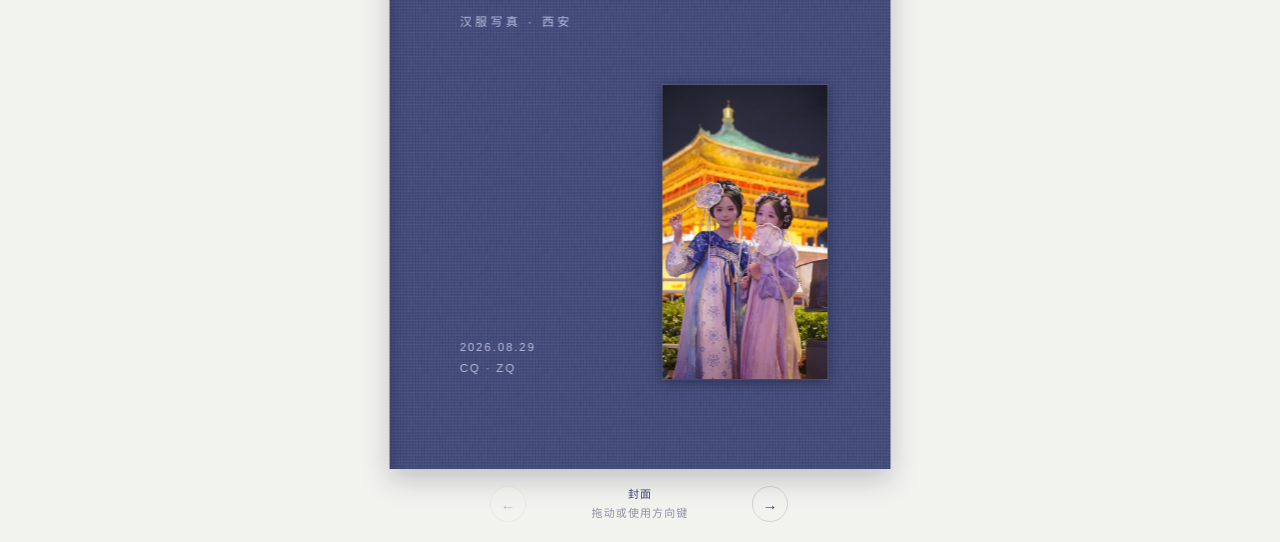
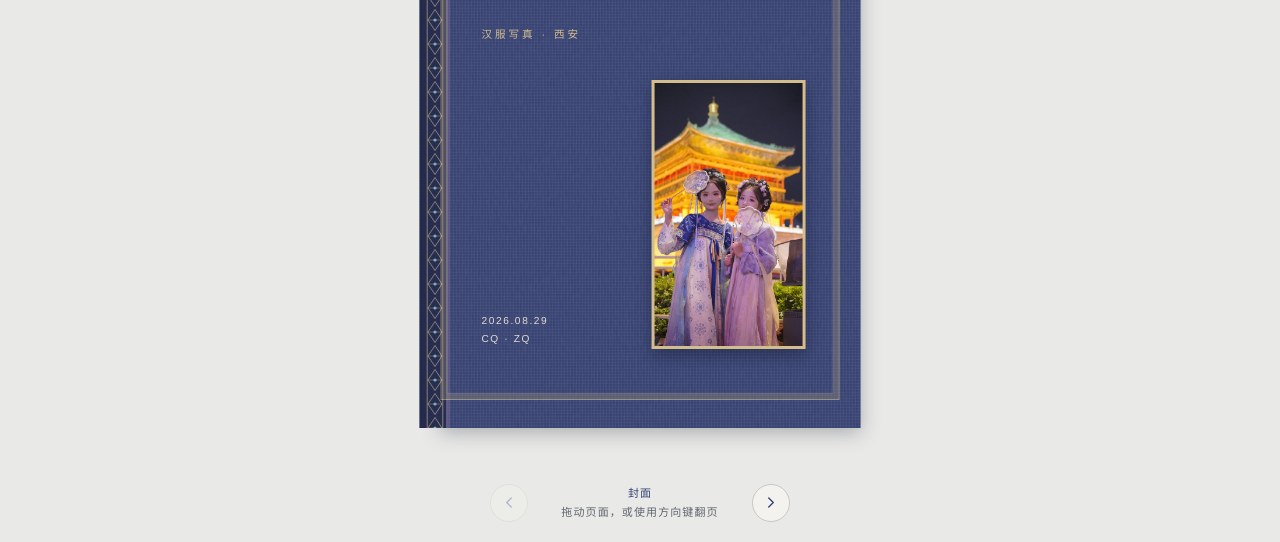
Before and after one commit to FaLalens/changan-yiri, a plain HTML site: page index.html in a window 1280 px wide. Shown: the part 258-800 px from the top of the page. Drawn offline with Linux system fonts and the light colour scheme.

Commit message:
优化写真集装帧与翻页体验

```diff
--- a/flipbook.js
+++ b/flipbook.js
@@ -6,7 +6,6 @@ const pageStatus = document.querySelector("#page-status");
 const orientationStatus = document.querySelector("#orientation");
 const pageWidth = Number(bookElement.dataset.pageWidth) || 512;
 const pageHeight = Number(bookElement.dataset.pageHeight) || 640;
-document.documentElement.style.setProperty("--page-ratio", pageWidth / pageHeight);
 
 // 叶片上限是唯一真源：这里定义一次，写进 CSS 变量供版式使用，
 // 同时交给 PageFlip 当作 maxWidth。两处同源就不会互相夹住。
@@ -14,6 +13,7 @@ const leafMax = 1200;
 document.documentElement.style.setProperty("--page-ratio", pageWidth / pageHeight);
 document.documentElement.style.setProperty("--leaf-max", `${leafMax}px`);
 
+const prefersReducedMotion = window.matchMedia?.("(prefers-reduced-motion: reduce)").matches === true;
 const pageFlip = new St.PageFlip(bookElement, {
   width: pageWidth,
   height: pageHeight,
@@ -22,8 +22,8 @@ const pageFlip = new St.PageFlip(bookElement, {
   maxWidth: leafMax,
   minHeight: Math.max(1, Math.round(pageHeight * 0.56)),
   maxHeight: Math.round((leafMax * pageHeight) / pageWidth),
-  drawShadow: true,
-  flippingTime: 760,
+  drawShadow: false,
+  flippingTime: prefersReducedMotion ? 1 : 760,
   usePortrait: true,
   startZIndex: 10,
   autoSize: true,
@@ -33,12 +33,13 @@ const pageFlip = new St.PageFlip(bookElement, {
   clickEventForward: true,
   useMouseEvents: true,
   swipeDistance: 24,
-  showPageCorners: true,
+  showPageCorners: false,
   disableFlipByClick: false,
 });
 
 let currentPage = 0;
 let isTurning = false;
+let openingCover = false;
 
 /* ---- 照片按需加载 -------------------------------------------------
    页面里先放 5KB 的模糊占位图，整本首屏不到 10KB 就能翻。
@@ -66,7 +67,18 @@ function upgrade(scope) {
     done.set(img, url);
     const next = new Image();
     next.decoding = "async";
-    next.onload = () => { img.src = url; };       // 解码完再换，避免闪白
+    next.onload = () => {
+      if (done.get(img) === url) {
+        img.src = url;
+        img.closest(".book-page")?.classList.remove("photo-error");
+      }
+    };
+    next.onerror = () => {
+      if (done.get(img) === url) {
+        done.delete(img);
+        img.closest(".book-page")?.classList.add("photo-error");
+      }
+    };
     next.src = url;
   });
 }
@@ -82,7 +94,7 @@ function upgradeAround(page) {
 function updateControls() {
   const pageCount = pageFlip.getPageCount();
   const lastPage = pageCount - 1;
-  bookElement.dataset.edge = currentPage === 0 ? "front" : currentPage === lastPage ? "back" : "inside";
+  bookElement.dataset.edge = openingCover ? "inside" : currentPage === 0 ? "front" : currentPage === lastPage ? "back" : "inside";
 
   previousButton.disabled = currentPage === 0 || isTurning;
   nextButton.disabled = currentPage === lastPage || isTurning;
@@ -104,6 +116,7 @@ pageFlip.on("flip", (event) => {
 
 pageFlip.on("changeState", (event) => {
   isTurning = event.data !== "read";
+  openingCover = event.data === "flipping" && currentPage === 0;
   updateControls();
 });
 
--- a/index.html
+++ b/index.html
@@ -8,6 +8,7 @@
   <link rel="stylesheet" href="styles.css">
 </head>
 <body>
+<a class="skip-link" href="#book">跳到相册</a>
 <main class="room">
   <header class="book-header">
     <span>2026.08.29</span>
@@ -15,9 +16,9 @@
     <span id="orientation">对开</span>
   </header>
 
-  <section class="stage" aria-label="可翻页的写真集">
+  <section class="stage" aria-label="可翻页的写真集" aria-describedby="book-help">
     <div class="book-rig">
-      <div id="book" class="book" data-page-width="480" data-page-height="640">
+      <div id="book" class="book" data-page-width="480" data-page-height="640" tabindex="-1">
 
         <!-- 1 封面 -->
         <article class="book-page art-page cloth recto" data-density="hard" aria-label="封面">
@@ -110,7 +111,7 @@
         </article>
 
         <!-- 15 章首 食 -->
-        <article class="book-page art-page chapter recto" aria-label="第二章 食">
+        <article class="book-page art-page chapter lotus recto" aria-label="第二章 食">
           <p class="chapter-no">贰</p>
           <h2 class="chapter-name">食</h2>
           <p class="chapter-meta">16:31 至 16:33<br>德福巷</p>
@@ -216,7 +217,7 @@
         </article>
 
         <!-- 33 章首 夜 -->
-        <article class="book-page art-page chapter recto" aria-label="第四章 夜">
+        <article class="book-page art-page chapter lotus recto" aria-label="第四章 夜">
           <p class="chapter-no">肆</p>
           <h2 class="chapter-name">夜</h2>
           <p class="chapter-meta">20:18 至 22:07<br>钟楼</p>
@@ -300,9 +301,16 @@
   </section>
 
   <footer class="controls" aria-label="翻页控制">
-    <button id="previous" type="button" aria-label="上一页">←</button>
-    <div class="status" aria-live="polite"><span id="page-status">封面</span><small>拖动或使用方向键</small></div>
-    <button id="next" type="button" aria-label="下一页">→</button>
+    <button id="previous" type="button" aria-label="上一页">
+      <svg viewBox="0 0 20 20" aria-hidden="true" focusable="false"><path d="m12.5 4.5-5 5 5 5" /></svg>
+    </button>
+    <div class="status" aria-live="polite">
+      <span id="page-status">封面</span>
+      <small id="book-help">拖动页面，或使用方向键翻页</small>
+    </div>
+    <button id="next" type="button" aria-label="下一页">
+      <svg viewBox="0 0 20 20" aria-hidden="true" focusable="false"><path d="m7.5 4.5 5 5-5 5" /></svg>
+    </button>
   </footer>
 </main>
 <script src="vendor/page-flip.browser.js"></script>
--- a/style/book-style.css
+++ b/style/book-style.css
@@ -1,8 +1,8 @@
 /* =============================================================
    《长安一日》 — 页面层
    全书配色取自当天两位主角身上真实穿着的汉服：
-     ZQ 靛蓝汉服  采样 #3b4477
-     CQ 藕紫汉服  采样 #8f7c9c
+     ZQ 靛蓝汉服  原色 #3b4477，布面调整为 #354174
+     CQ 藕紫汉服  原色 #8f7c9c，深色章节用 #62536d
    纸色为中性冷白，刻意避开相册惯用的米黄。
    ============================================================= */
 
@@ -10,12 +10,15 @@
 @font-face{font-family:"Source Serif 4";src:url("fonts/SourceSerif4-It.otf.woff2") format("woff2");font-weight:400;font-style:italic;font-display:swap}
 
 :root{
-  --zq:#3b4477;
-  --zq-deep:#20254a;
-  --zq-lift:#9aa3da;
+  --zq:#354174;
+  --zq-deep:#263055;
+  --zq-lift:#a7bad2;
   --cq:#8f7c9c;
-  --cq-lift:#cebade;
-  --cq-wash:#e4dcec;
+  --cq-deep:#62536d;
+  --cq-lift:#dfc4e4;
+  --cq-wash:#e7e0eb;
+  --thread:#d4bd8c;
+  --ornament:#7fb4bf;
   --paper:#f2f2ef;
   --ink:#1e2130;
   --ink-soft:#686d80;
@@ -34,6 +37,13 @@
   font-family:var(--book-serif);
   font-weight:400;
 }
+.art-page.paper{
+  background-image:url("paper-edge.svg"),url("paper-grain.svg");
+  background-size:4% 96px,auto;
+  background-repeat:repeat-y,repeat;
+}
+.art-page.paper.verso{background-position:left top,left top}
+.art-page.paper.recto{background-position:right top,left top}
 
 /* ---- 图版 -------------------------------------------------------- */
 .art-page .plate{
@@ -83,6 +93,13 @@
   background:linear-gradient(to top,
     rgb(8 10 22 / 62%), rgb(8 10 22 / 24%) 46%, rgb(8 10 22 / 0%));
 }
+.art-page:has(.plate.spread-right)::after{
+  background-image:url("embroidered-medallion.svg"),linear-gradient(to top,
+    rgb(8 10 22 / 62%),rgb(8 10 22 / 24%) 46%,rgb(8 10 22 / 0%));
+  background-position:right 7% bottom 10%,center;
+  background-size:14% auto,100% 100%;
+  background-repeat:no-repeat;
+}
 
 /* ---- 图注 -------------------------------------------------------- */
 .art-page .folio{
@@ -100,15 +117,46 @@
 /* ---- 布面：封面与章节页 ------------------------------------------ */
 .art-page.cloth,
 .art-page.chapter{
-  color:#ece9dd;
+  color:#f1eee8;
   background-color:var(--zq);
   background-image:url("cloth-weave.svg");
   background-repeat:repeat;
 }
 .art-page.chapter{background-color:var(--zq-deep)}
+.art-page.chapter.lotus{background-color:var(--cq-deep)}
 
 /* ---- 环衬 -------------------------------------------------------- */
 .art-page.endpaper{background-color:var(--cq-wash);background-image:url("paper-grain.svg")}
+
+/* 装帧的菱格与花纹取意于两套汉服的绣饰。 */
+.art-page.cloth,.art-page.chapter,.art-page.endpaper{isolation:isolate}
+.art-page.cloth::after,.art-page.chapter::after,.art-page.endpaper::after{
+  position:absolute;z-index:0;content:"";pointer-events:none;
+}
+.art-page.cloth::after,.art-page.chapter::after{
+  inset:4.8%;
+  border:1px solid rgb(222 202 153 / 56%);
+  box-shadow:inset 0 0 0 5px rgb(20 28 59 / 12%),inset 0 0 0 6px rgb(222 202 153 / 27%);
+  background:url("embroidered-medallion.svg") 92% 6%/28% auto no-repeat;
+}
+.art-page.chapter::after{background-position:92% 18%;background-size:38% auto}
+.art-page.endpaper::after{
+  inset:7%;opacity:.55;
+  border:1px solid rgb(143 122 156 / 48%);
+  background:url("embroidered-medallion.svg") center/50% auto no-repeat;
+}
+.art-page.cloth>*,.art-page.chapter>*{z-index:1}
+.art-page.cloth{
+  background-image:url("binding-stitch.svg"),linear-gradient(90deg,rgb(31 37 70 / 76%) 0 6%,rgb(126 108 148 / 48%) 6% 7%,transparent 7%),url("cloth-weave.svg");
+  background-position:left top,left top,left top;
+  background-size:7% 72px,auto,auto;
+  background-repeat:repeat-y,no-repeat,repeat;
+}
+.art-page.cloth.verso{
+  background-image:url("binding-stitch.svg"),linear-gradient(270deg,rgb(31 37 70 / 76%) 0 6%,rgb(126 108 148 / 48%) 6% 7%,transparent 7%),url("cloth-weave.svg");
+  background-position:right top,left top,left top;
+}
+.art-page.chapter.lotus::after{border-color:rgb(230 207 191 / 58%);box-shadow:inset 0 0 0 5px rgb(60 42 75 / 14%),inset 0 0 0 6px rgb(230 207 191 / 27%)}
 
 /* ---- 封面 -------------------------------------------------------- */
 .art-page .cover-title{
@@ -119,15 +167,16 @@
 }
 .art-page .cover-sub{
   position:absolute;left:14%;top:31.5%;margin:0;
-  font:400 2.4cqw/1.7 var(--book-sans);letter-spacing:.28em;color:#b9bede;
+  font:400 2.4cqw/1.7 var(--book-sans);letter-spacing:.28em;color:var(--thread);
 }
 .art-page .cover-meta{
   position:absolute;left:14%;bottom:13.5%;margin:0;
-  font:400 2.3cqw/1.85 var(--book-sans);letter-spacing:.16em;color:#b9bede;
+  font:400 2.3cqw/1.85 var(--book-sans);letter-spacing:.16em;color:#e4dace;
 }
 .art-page .cover-plate{
-  position:absolute;right:12.5%;bottom:13.5%;width:33%;margin:0;
-  box-shadow:0 2px 12px rgb(6 9 24 / 44%),0 0 0 1px rgb(236 233 221 / 15%);
+  position:absolute;right:12.5%;bottom:13.5%;width:35%;margin:0;
+  padding:3px;background:var(--thread);
+  box-shadow:0 6px 15px rgb(6 9 24 / 36%);
 }
 .art-page .cover-plate img{display:block;width:100%;height:auto;border:0;border-radius:0}
 
@@ -142,11 +191,11 @@
 }
 .art-page .chapter-meta{
   position:absolute;left:14.5%;bottom:22.5%;margin:0;
-  font:400 2.25cqw/1.9 var(--book-sans);letter-spacing:.15em;color:#b3b8dc;
+  font:400 2.25cqw/1.9 var(--book-sans);letter-spacing:.15em;color:#e1d9e3;
 }
 .art-page .chapter-rule{
   position:absolute;left:14.5%;bottom:16.5%;width:32%;height:3px;display:flex;
-  background:rgb(236 233 221 / 12%);
+  background:rgb(236 233 221 / 18%);
 }
 .art-page .chapter-rule b{display:block;height:100%}
 .art-page .chapter-rule b.zq{background:var(--zq-lift)}
@@ -154,6 +203,7 @@
 
 /* ---- 扉页 -------------------------------------------------------- */
 .art-page .titleblock{position:absolute;left:14%;right:14%;top:28%}
+.art-page .titleblock::before{position:absolute;top:-7cqw;left:0;width:20%;height:1px;background:var(--thread);content:""}
 .art-page .titleblock h2{
   margin:0 0 4.5cqw;font:400 8.8cqw/1.22 var(--book-serif);
   letter-spacing:.03em;color:var(--zq);
@@ -175,7 +225,12 @@
 }
 .art-page .back-rule{
   position:absolute;left:50%;bottom:22%;width:16%;height:2px;translate:-50% 0;
-  background:rgb(236 233 221 / 22%);
+  background:var(--thread);
+}
+
+.art-page.paper:not(:has(.plate.spread)) .folio{
+  padding-top:1.2cqw;
+  border-top:1px solid rgb(150 128 155 / 28%);
 }
 
 /* ---- 版权页 ------------------------------------------------------ */
--- a/styles.css
+++ b/styles.css
@@ -1,11 +1,13 @@
 @import url("style/book-style.css");
-:root { --page-ratio: .75; --leaf-max: 1200px; color: var(--ink); background: var(--paper); font-family: var(--book-serif); font-synthesis: none; }
+:root { --page-ratio: .75; --leaf-max: 1200px; color: var(--ink); background: #e9eae8; font-family: var(--book-serif); font-synthesis: none; }
 * { box-sizing: border-box; }
 html, body { margin: 0; min-height: 100%; }
-body { overflow: hidden; background: var(--paper); }
+body { overflow: hidden; background: #e9eae8; }
 ::selection { background: var(--zq); color: var(--paper); }
 button { color: inherit; font: inherit; }
-.room { display: grid; grid-template-rows: auto minmax(0, 1fr) auto; height: 100dvh; padding: 22px 24px 20px; }
+.skip-link { position: fixed; z-index: 20; top: 10px; left: 12px; padding: 8px 12px; border: 1px solid var(--zq); background: var(--paper); color: var(--zq); font: 400 12px/1.2 var(--book-sans); text-decoration: none; transform: translateY(-150%); transition: transform 160ms ease; }
+.skip-link:focus { transform: translateY(0); }
+.room { display: grid; grid-template-rows: auto minmax(0, 1fr) auto; height: 100vh; height: 100dvh; padding: 22px 24px 20px; }
 .book-header { display: grid; grid-template-columns: 1fr auto 1fr; align-items: center; gap: 20px; width: min(100%, 1100px); margin: auto; }
 .book-header h1 { margin: 0; font: 400 16px/1.3 var(--book-serif); letter-spacing: .06em; color: var(--zq); }
 .book-header a, .book-header span { font: 400 11px/1.4 var(--book-sans); color: var(--ink-soft); text-decoration: none; letter-spacing: .12em; }
@@ -13,22 +15,27 @@ button { color: inherit; font: inherit; }
 .stage { position: relative; display: grid; place-items: center; min-height: 0; padding: 16px 0; }
 /* 书体尺寸由视口决定：高度占满可用空间，宽度不超过叶片上限。
    上限与 flipbook.js 的 maxWidth 必须同源（--leaf-max）。 */
-.book-rig { display: grid; place-items: center; width: min(100%, calc((100dvh - 132px) * var(--page-ratio) * 2), calc(var(--leaf-max) * 2)); height: min(calc(100dvh - 132px), calc(var(--leaf-max) / var(--page-ratio))); }
-.book { position: relative; isolation: isolate; filter: drop-shadow(0 10px 14px rgb(16 20 44 / 22%)); transition: translate 760ms ease; }
+.book-rig { display: grid; place-items: center; width: min(100%, calc((100dvh - 132px) * .88 * var(--page-ratio) * 2), calc(var(--leaf-max) * 2)); height: min(calc((100dvh - 132px) * .88), calc(var(--leaf-max) / var(--page-ratio))); }
+.book { position: relative; isolation: isolate; transition: translate 600ms ease; }
 .book[data-layout="landscape"][data-edge="front"] { translate: -25% 0; }
 .book[data-layout="landscape"][data-edge="back"] { translate: 25% 0; }
 .book-page { position: relative; overflow: hidden; background: var(--paper); }
+.book-page.--left { box-shadow: -10px 15px 18px -10px rgb(34 34 45 / 30%); }
+.book-page.--right { box-shadow: 10px 15px 18px -10px rgb(34 34 45 / 30%); }
 .book-page.--left::before, .book-page.--right::before { position: absolute; inset-block: 0; z-index: 3; width: clamp(14px, 4%, 28px); content: ""; pointer-events: none; }
 .book-page.--left::before { right: 0; background: linear-gradient(to left, rgb(12 15 36 / 15%), rgb(12 15 36 / 4%) 40%, transparent); }
 .book-page.--right::before { left: 0; background: linear-gradient(to right, rgb(12 15 36 / 15%), rgb(12 15 36 / 4%) 40%, transparent); }
 .controls { display: grid; grid-template-columns: 38px 1fr 38px; align-items: center; gap: 20px; width: min(100%, 300px); margin: auto; }
-.controls button { border: 1px solid #d3d4d0; border-radius: 50%; width: 36px; height: 36px; padding: 0; background: var(--paper); color: var(--zq); font: 400 15px var(--book-sans); cursor: pointer; transition: background-color 180ms ease, border-color 180ms ease; }
+.controls button { display: grid; place-items: center; border: 1px solid #c8c8c4; border-radius: 50%; width: 38px; height: 38px; padding: 0; background: #f3f2ee; color: var(--zq); cursor: pointer; transition: background-color 180ms ease, border-color 180ms ease, color 180ms ease, transform 180ms ease; }
+.controls button svg { width: 18px; height: 18px; fill: none; stroke: currentColor; stroke-linecap: round; stroke-linejoin: round; stroke-width: 1.5; }
 .controls button:hover:not(:disabled) { background: var(--zq); border-color: var(--zq); color: var(--paper); }
+.controls button:active:not(:disabled) { transform: scale(.94); }
 .controls button:disabled { opacity: .3; cursor: default; }
 .status { display: grid; gap: 4px; text-align: center; }
 .status span { font: 400 11px/1.4 var(--book-sans); letter-spacing: .1em; color: var(--zq); }
-.status small { font: 400 11px/1.4 var(--book-sans); letter-spacing: .1em; color: #8f92a1; }
+.status small { font: 400 11px/1.4 var(--book-sans); letter-spacing: .1em; color: #62656e; }
+.book-page.photo-error::after { position: absolute; right: 8%; bottom: 8%; left: 8%; z-index: 5; padding: 7px 10px; background: rgb(32 37 74 / 86%); color: #f2f2ef; content: "照片暂时无法加载"; font: 400 10px/1.3 var(--book-sans); letter-spacing: .08em; text-align: center; }
 a:focus-visible, button:focus-visible { outline: 2px solid var(--zq); outline-offset: 4px; }
-@media (max-width: 700px) { .room { padding: 16px 9px; } .book-header { grid-template-columns: 1fr auto; } .book-header h1 { font-size: 13px; } .book-header #orientation { display: none; } }
+@media (max-width: 700px) { .room { padding: 16px 9px 14px; } .book-header { grid-template-columns: 1fr auto; } .book-header h1 { font-size: 13px; } .book-header #orientation { display: none; } .stage { padding: 10px 0; } .book-rig { width: min(88vw, calc((100dvh - 116px) * var(--page-ratio))); height: min(calc(88vw / var(--page-ratio)), calc(100dvh - 116px)); } .controls { gap: 12px; width: min(100%, 280px); } .controls button { width: 36px; height: 36px; } .status small { font-size: 10px; } }
 @media (prefers-reduced-motion: reduce) { .book { transition: none; } .controls button { transition: none; } }
 @media print { body { overflow: visible; } .book-header, .controls { display: none; } }
```
Also changed, not shown: style/binding-stitch.svg (added), style/embroidered-medallion.svg (added), style/paper-edge.svg (added), 1 other file.
